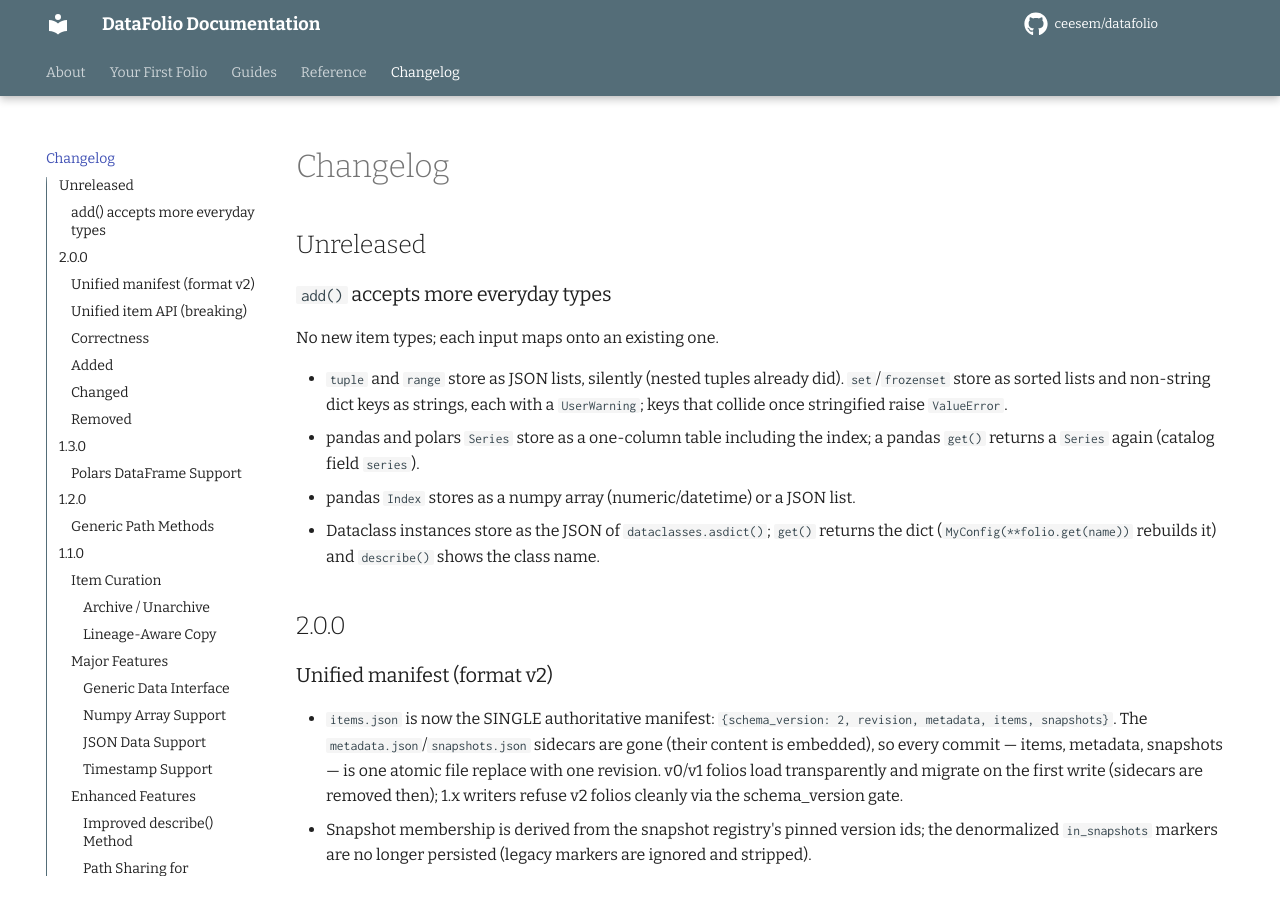
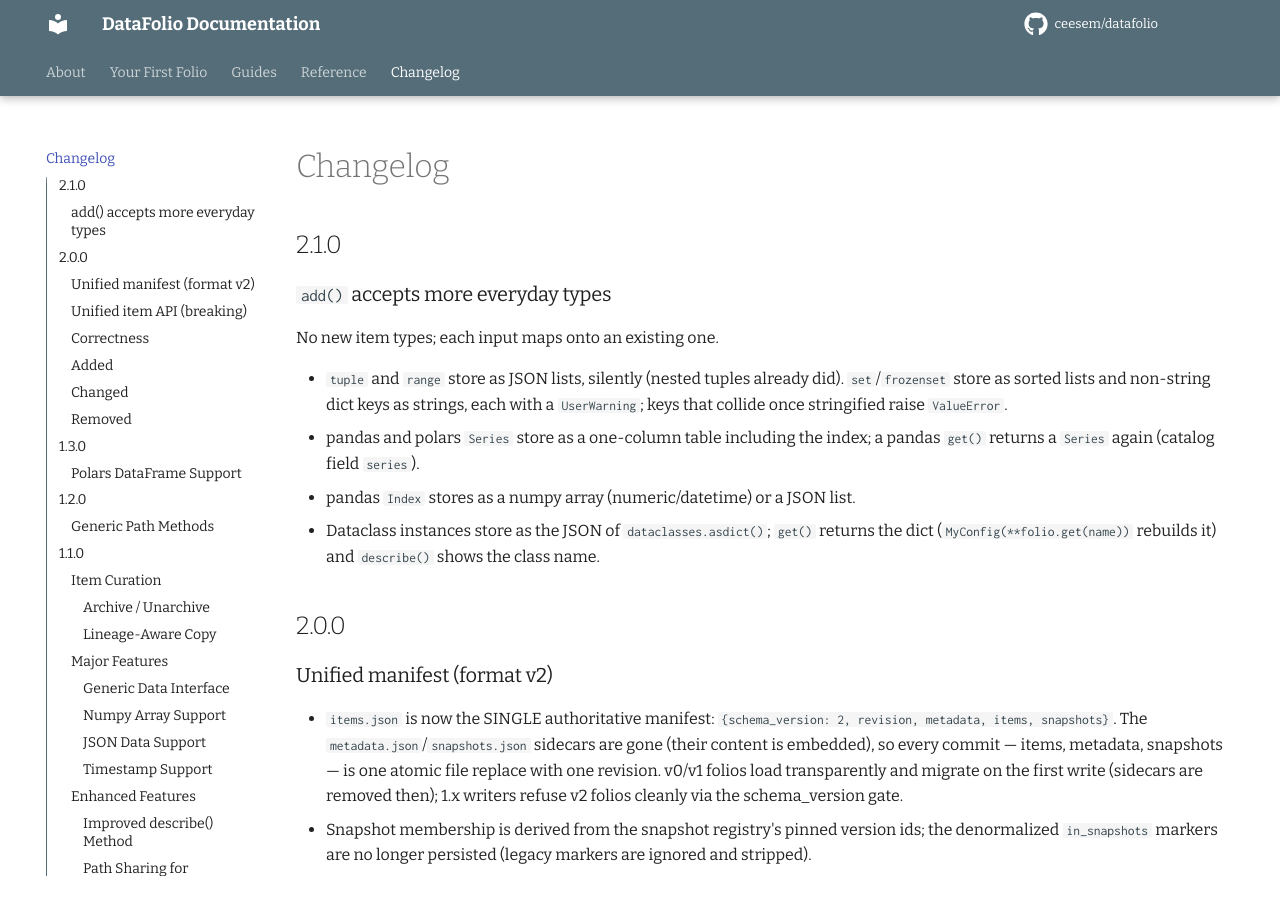
Before and after one commit to ceesem/datafolio, an MkDocs documentation site: the page built from docs/changelog.md, in a window 1280 px wide and 900 px high. Built offline with MkDocs 1.6.1 and Material for MkDocs 9.7.7, drawn with Linux system fonts in a browser that asks for light colours; comment, search, counter and statistics services are not loaded.

Commit message:
Update changelog.md

```diff
--- a/docs/changelog.md
+++ b/docs/changelog.md
@@ -1,6 +1,6 @@
 # Changelog
 
-## Unreleased
+## 2.1.0
 
 ### `add()` accepts more everyday types
 
```
